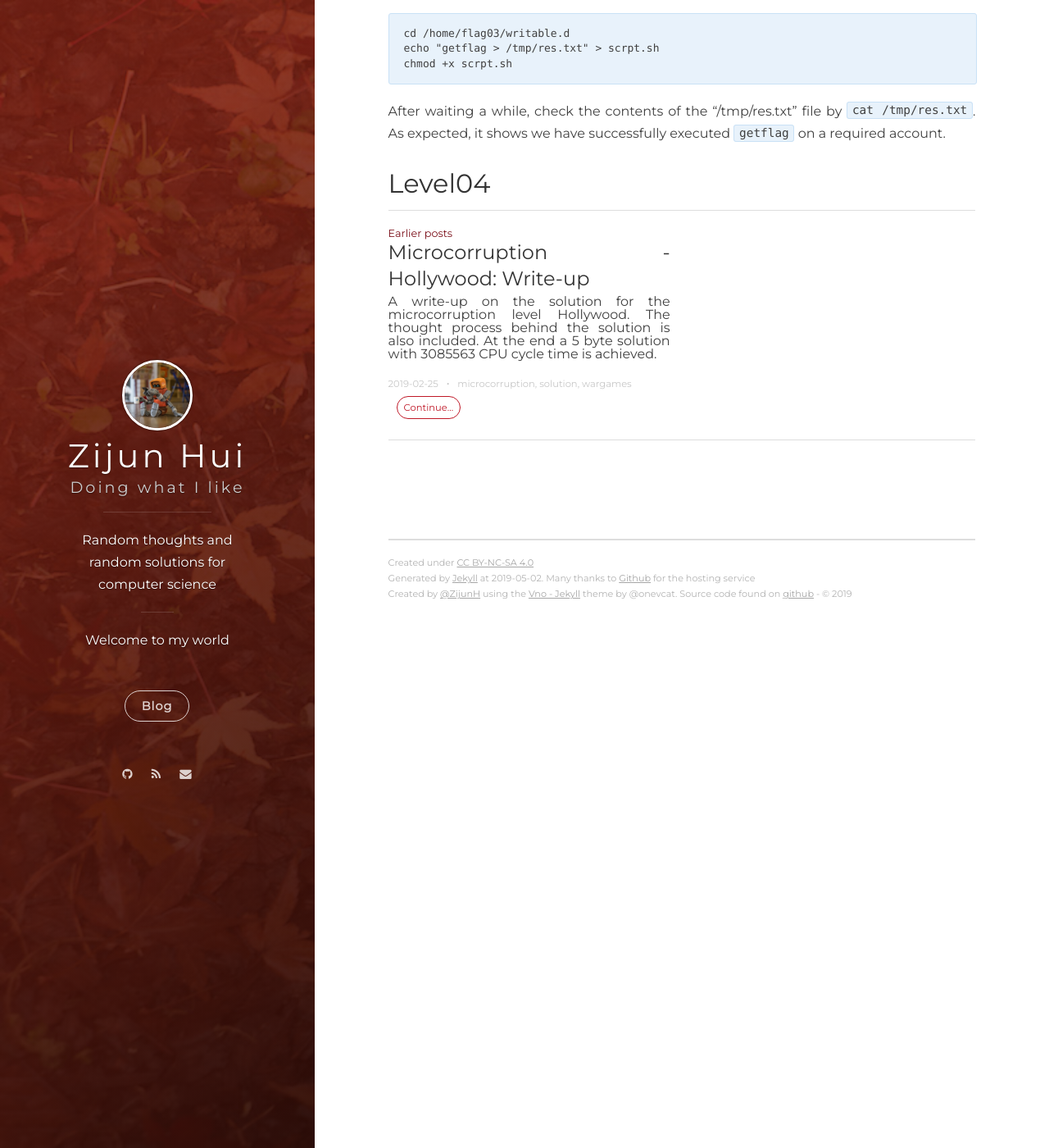
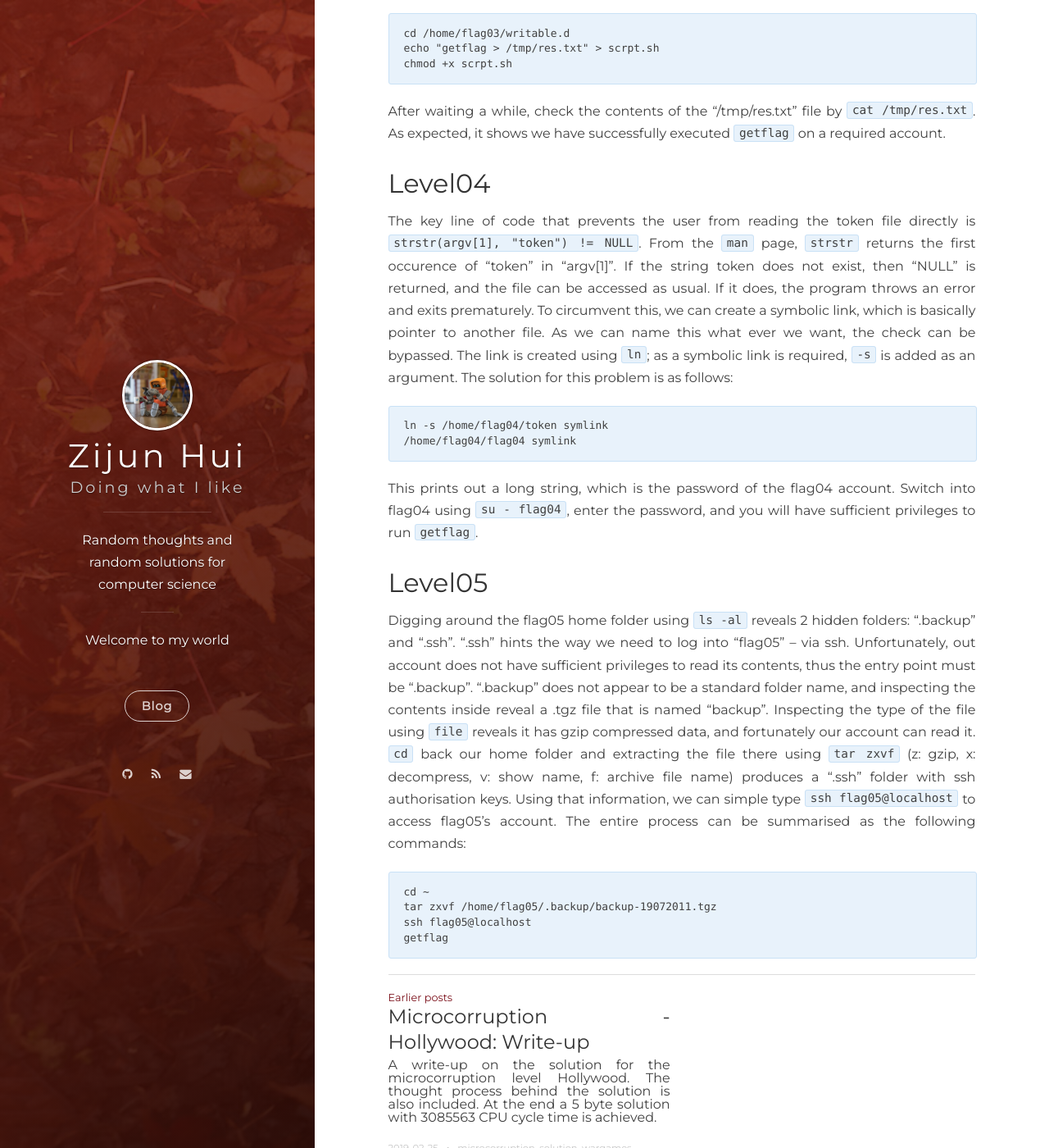
Before and after one commit to ZijunH/zijunh.github.io, a Jekyll site: the page built from _posts/2019-04-07-nebula.md, in a window 1280 px wide and 1400 px high, scrolled down 2892 px. Shown: the whole window at 82% size. Built offline with Jekyll 4.4.1, drawn with Linux system fonts in a browser that asks for light colours; nearby versions of some CDN libraries; comment, search, counter and statistics services are not loaded; some of the changed text lies outside the part shown.

Commit message:
Content Update

````diff
--- a/_posts/2019-04-07-nebula.md
+++ b/_posts/2019-04-07-nebula.md
@@ -11,7 +11,8 @@ keywords: [exploit education, nebulla, solution, tip, answer, ctf]
 
 As the challenges are relatively short, I will be slowly updating this post will the ones I have completed. The VM can be obtained at [Exploit Education](https://exploit.education/nebula/), a website created by Andrew Griffiths that teaches common (and less than common) weaknesses and vulnerabilities in Linux.
 
-The main purpose of each level is to bypass certain restrictions imposed by the system, let it running a command with the required privileges or extracting contents of a file.
+The main purpose of each level is to bypass certain restrictions imposed by the system, and run `getflag` with the required privileges.
+
 
 ## Level00
 
@@ -90,5 +91,25 @@ chmod +x scrpt.sh
 
 After waiting a while, check the contents of the "/tmp/res.txt" file by `cat /tmp/res.txt`. As expected, it shows we have successfully executed `getflag` on a required account.
 
+## Level04
 
-## Level04
+The key line of code that prevents the user from reading the token file directly is `strstr(argv[1], "token") != NULL`. From the `man` page, `strstr` returns the first occurence of "token" in "argv[1]". If the string token does not exist, then "NULL" is returned, and the file can be accessed as usual. If it does, the program throws an error and exits prematurely. To circumvent this, we can create a symbolic link, which is basically pointer to another file. As we can name this what ever we want, the check can be bypassed. The link is created using `ln`; as a symbolic link is required, `-s` is added as an argument. The solution for this problem is as follows:
+
+```
+ln -s /home/flag04/token symlink
+/home/flag04/flag04 symlink
+```
+
+This prints out a long string, which is the password of the flag04 account. Switch into flag04 using `su - flag04`, enter the password, and you will have sufficient privileges to run `getflag`.
+
+
+## Level05
+
+Digging around the flag05 home folder using `ls -al` reveals 2 hidden folders: ".backup" and ".ssh". ".ssh" hints the way we need to log into "flag05" -- via ssh. Unfortunately, out account does not have sufficient privileges to read its contents, thus the entry point must be ".backup". ".backup" does not appear to be a standard folder name, and inspecting the contents inside reveal a .tgz file that is named "backup". Inspecting the type of the file using `file` reveals it has gzip compressed data, and fortunately our account can read it. `cd` back our home folder and extracting the file there using `tar zxvf` (z: gzip, x: decompress, v: show name, f: archive file name) produces a ".ssh" folder with ssh authorisation keys. Using that information, we can simple type `ssh flag05@localhost` to access flag05's account. The entire process can be summarised as the following commands:
+
+```
+cd ~
+tar zxvf /home/flag05/.backup/backup-19072011.tgz
+ssh flag05@localhost
+getflag
+```
````
